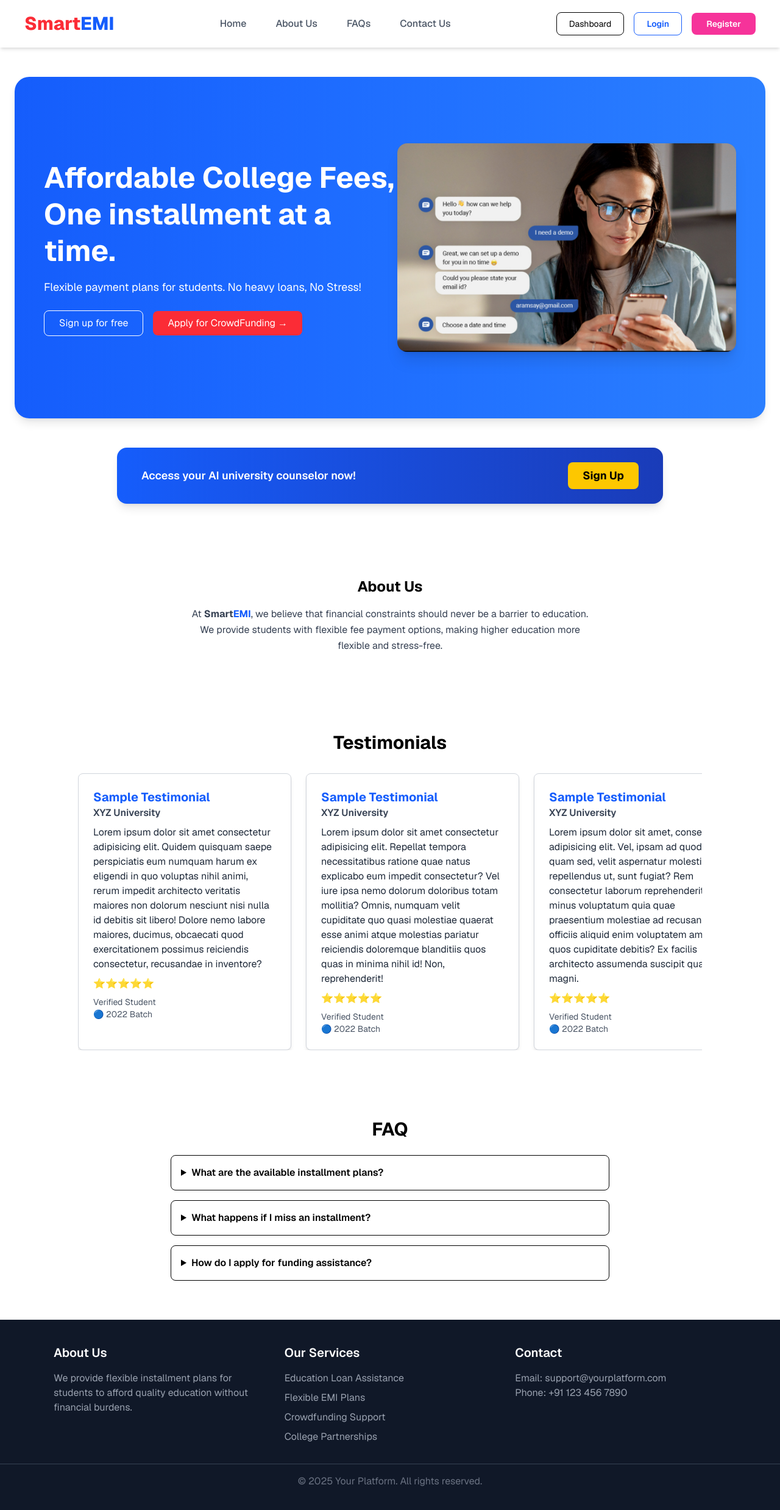
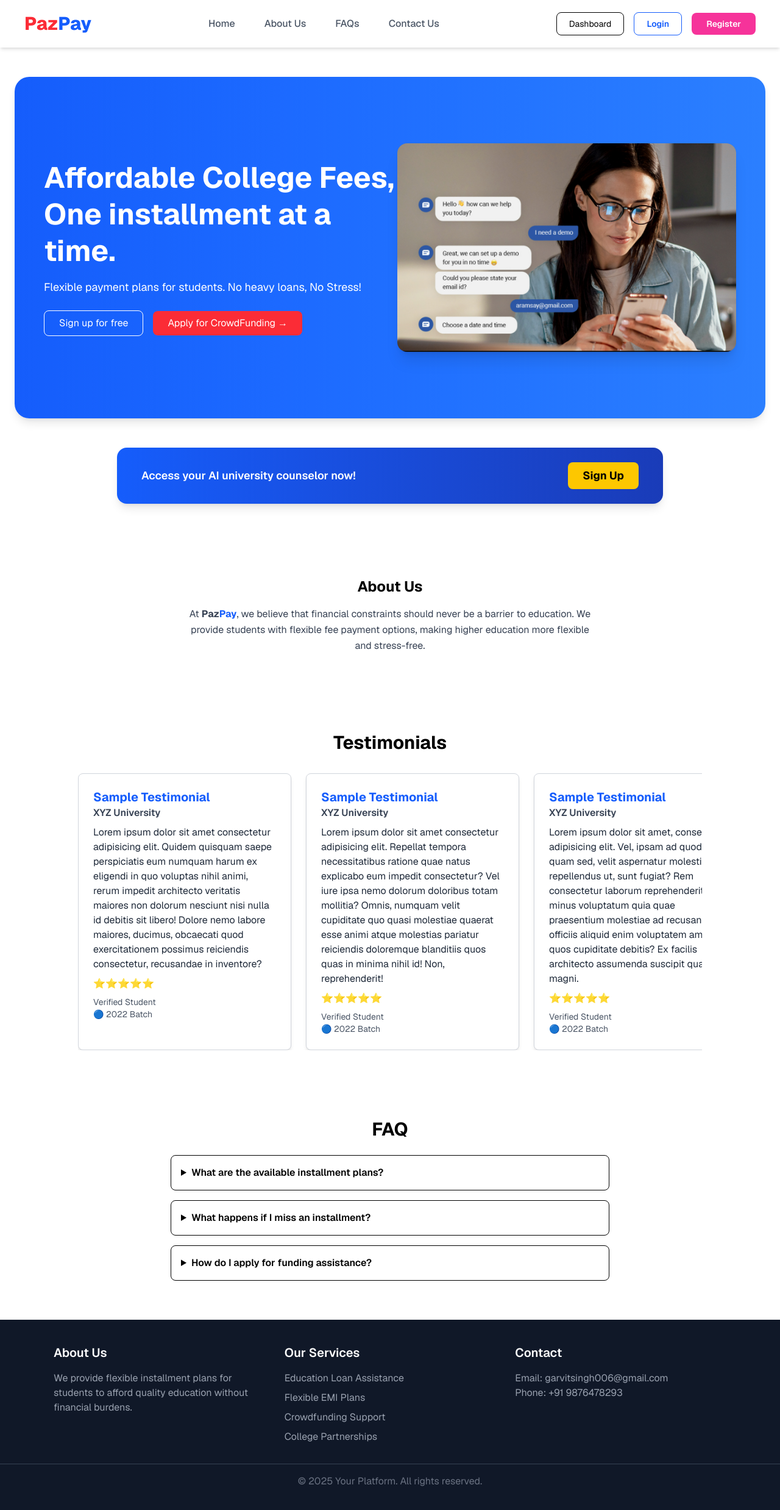
Before and after one commit to darkalpha951/PazPay, a Next.js app: page / in a window 1280 px wide. Shown: the top 2476 px of the page at 61% size. Built offline with nearby package versions, Linux system fonts and the light colour scheme.

Commit message:
Final commit before deploying this prototype

```diff
--- a/src/app/page.tsx
+++ b/src/app/page.tsx
@@ -16,8 +16,8 @@ export default function Home() {
         <header className="flex justify-between items-center px-10 py-5 bg-white shadow-md">
             {/* Logo */}
             <h1 className="text-3xl font-extrabold">
-                <span className="text-red-500">Smart</span>
-                <span className="text-blue-600">EMI</span>
+                <span className="text-red-500">Paz</span>
+                <span className="text-blue-600">Pay</span>
             </h1>
 
             {/* Navigation */}
@@ -82,7 +82,7 @@ export default function Home() {
             <section className="flex justify-center mt-10">
             <div className="bg-gradient-to-r from-blue-600 to-blue-800 text-white text-lg font-semibold py-6 px-10 rounded-2xl shadow-lg flex justify-between items-center w-[90%] max-w-4xl">
                 <span>Access your AI university counselor now!</span>
-                <button className="bg-yellow-400 text-black px-6 py-2 font-bold rounded-lg hover:bg-yellow-500 transition">
+                <button className="bg-yellow-400 text-black px-6 py-2 font-bold rounded-lg hover:bg-yellow-500 transition cursor-pointer">
                 <Link href="/signup"> Sign Up </Link>
                 </button>
             </div>
@@ -92,7 +92,7 @@ export default function Home() {
             <section className="text-center mt-30 mb-20" id="about">
                 <h2 className="text-2xl text-black font-bold">About Us</h2>
                 <p className="mt-4 text-gray-700 max-w-2xl mx-auto leading-relaxed">
-                    At <span className="font-bold">Smart<span className="text-blue-600">EMI</span></span>, we believe that financial constraints should never be a barrier to education.
+                    At <span className="font-bold">Paz<span className="text-blue-600">Pay</span></span>, we believe that financial constraints should never be a barrier to education.
                     We provide students with flexible fee payment options, making higher education more flexible and stress-free.
                 </p>
             </section>
@@ -228,8 +228,8 @@ export default function Home() {
                     {/* Column 3 - Contact */}
                     <div>
                     <h3 className="text-xl font-semibold mb-4">Contact</h3>
-                    <p className="text-gray-400">Email: support@yourplatform.com</p>
-                    <p className="text-gray-400">Phone: +91 123 456 7890</p>
+                    <p className="text-gray-400">Email: garvitsingh006@gmail.com</p>
+                    <p className="text-gray-400">Phone: +91 9876478293</p>
                     <div className="flex space-x-4 mt-4">
                         <a href="#" className="text-gray-400 hover:text-white">
                         <i className="fab fa-facebook text-xl"></i>
```
